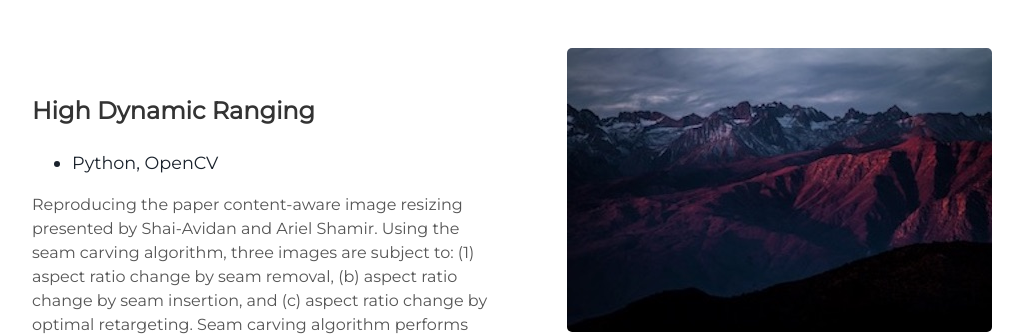
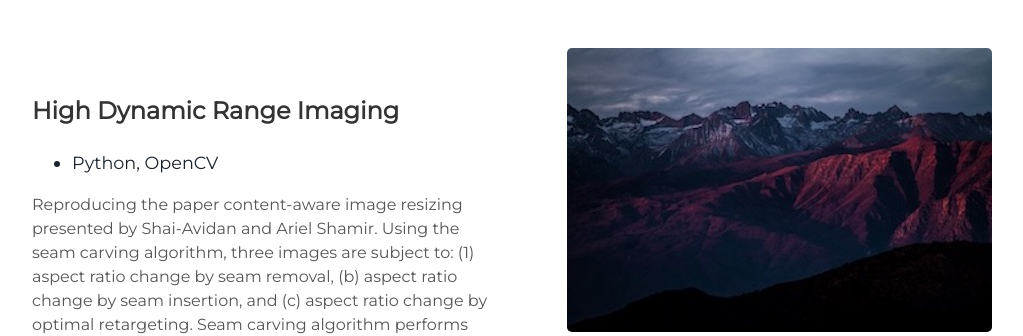
Before and after one commit to kbmajeed/kbmajeed.github.io, a Jekyll site: the page built from index.html, in a window 1280 px wide and 900 px high, scrolled down 4970 px. Shown: the part 164-500 px from the top of the window, without its empty margins (128-1151 px from the left). Built offline with Jekyll 4.4.1, drawn with Linux system fonts in a browser that asks for light colours.

Commit message:
Update projects.html

```diff
--- a/_includes/projects.html
+++ b/_includes/projects.html
@@ -148,7 +148,7 @@ These measures are then combined to create a weight map used to blend each of th
     <img alt="mountains" src="{{ "/assets/img/mountains.jpg" | prepend: site.baseurl }}" />
   </div>
   <div class="contents">
-    <h3> High Dynamic Ranging </h3>
+    <h3> High Dynamic Range Imaging </h3>
     <ul>
       <li> Python, OpenCV </li>
     </ul>
```
